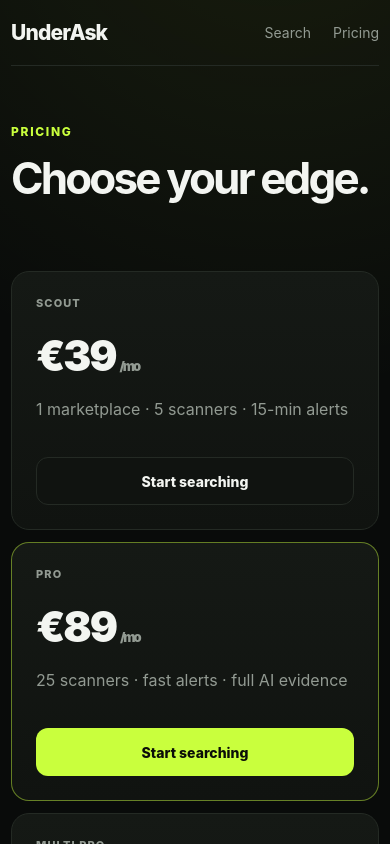
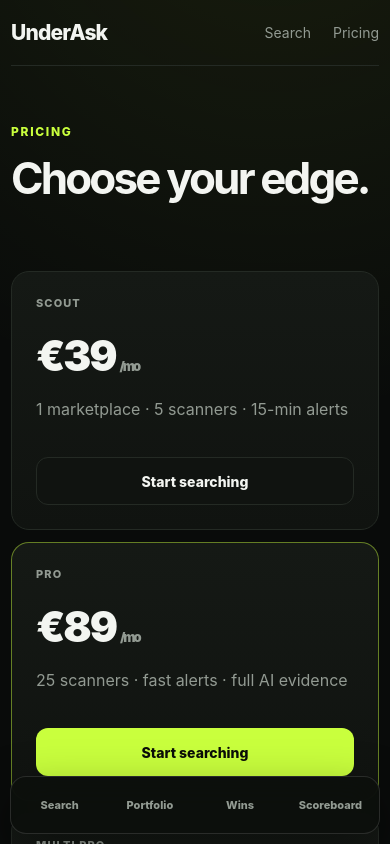
Before and after one commit to maxxvrm-afk/UnderAsk, a Next.js app: page / in a window 390 px wide. Shown: the top 844 px of the page. Built offline with nearby package versions, Linux system fonts and the light colour scheme.

Commit message:
Mount persistent mobile UnderAsk navigation

```diff
--- a/src/app/layout.tsx
+++ b/src/app/layout.tsx
@@ -1,7 +1,9 @@
 import type { Metadata } from "next";
 import "./globals.css";
 import "./account-global.css";
+import "./mobile-nav.css";
 import UnderAskUsageWidget from "@/components/UnderAskUsageWidget";
+import UnderAskMobileNav from "@/components/UnderAskMobileNav";
 
 export const metadata: Metadata = {
   title: "UnderAsk — The search engine for deals",
@@ -9,5 +11,13 @@ export const metadata: Metadata = {
 };
 
 export default function RootLayout({children}:{children:React.ReactNode}) {
-  return <html lang="en"><body>{children}<UnderAskUsageWidget /></body></html>;
+  return (
+    <html lang="en">
+      <body>
+        {children}
+        <UnderAskUsageWidget />
+        <UnderAskMobileNav />
+      </body>
+    </html>
+  );
 }
```
